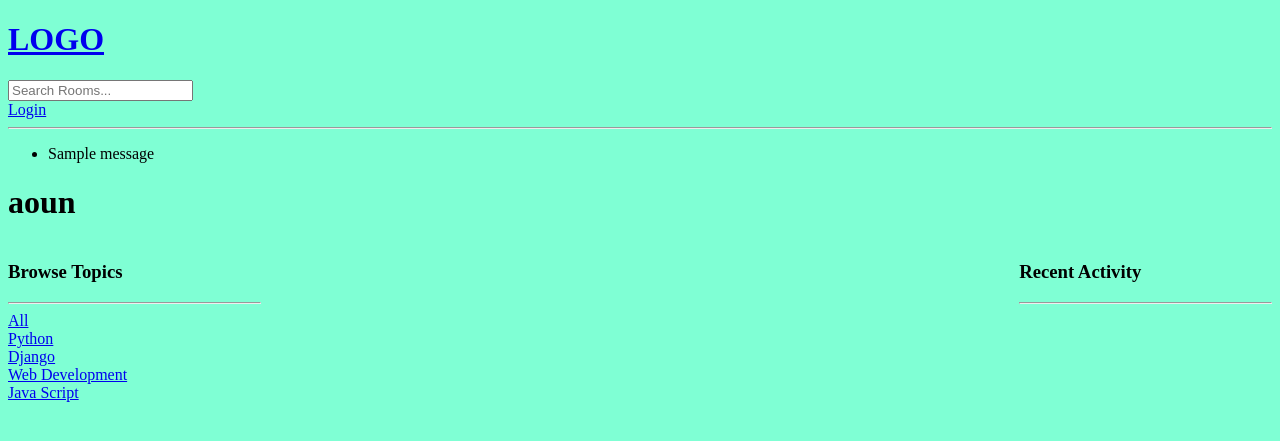
After one commit to fasihmuhammadvirk/Study-Room-Web-App, a Django app: page /profile/3/ in a window 1280 px wide. The commit adds this page. Shown: the top 441 px of the page. Run offline with Django 4.2, Linux system fonts and the light colour scheme; data comes from the database, SQL or seed files in the repository; both versions use the stored data as it was after the commit; one stand-in notice (Sample message) is shown.

Commit message:
user profile, recent activity, chat functionality

```diff
--- a/studybud/base/forms.py
+++ b/studybud/base/forms.py
@@ -6,4 +6,4 @@ class RoomForm(ModelForm):
     class Meta:
         model = Room
         fields = '__all__'
-        # exclude = ['host', 'updated', 'created']
+        exclude = ['host', 'participants']
--- a/studybud/base/models.py
+++ b/studybud/base/models.py
@@ -17,7 +17,8 @@
     topic = models.ForeignKey(Topic, on_delete=models.SET_NULL, null=True)
     name = models.CharField(max_length=200)
     description = models.TextField(null=True, blank=True)
-    # participants =
+    participants = models.ManyToManyField(
+        User, related_name='participants', blank=True)
     updated = models.DateTimeField(auto_now=True)
     created = models.DateTimeField(auto_now_add=True)
 
@@ -36,5 +37,8 @@
     updated = models.DateTimeField(auto_now=True)
     created = models.DateTimeField(auto_now_add=True)
 
+    class Meta:
+        ordering = ['-updated', '-created']
+
     def __str__(self):
         return self.body[0:50]
--- /dev/null
+++ b/studybud/base/templates/base/activity_component.html
@@ -0,0 +1,13 @@
+<h3>Recent Activity</h3>
+<hr>
+{% for message in room_messages%}
+<div>
+    <small><a href="{% url 'user-profile' message.user.id %}">@{{message.user}}</a> {{message.created|timesince}}</small>
+    <small>replied to "{{message.room}}"</small>
+    <p>{{message}}</p>
+    {% if request.user == message.user %}
+    <a href="% url 'delete-message message.id %">Delete</a>
+    {% endif %}
+    <hr />
+</div>
+{%endfor%}
--- /dev/null
+++ b/studybud/base/templates/base/feed_component.html
@@ -0,0 +1,16 @@
+<div>
+    {% for room in rooms %}
+    <div>
+        {% if request.user == room.host %}
+        <a href="{% url 'update-room' room.id %}">Edit</a>
+        <a href="{% url 'delete-room' room.id %}">Delete</a>
+        {% endif %}
+        <a href="{% url 'user-profile' room.host.id %}">@{{room.host.username}}</a>
+        <h5>
+            {{room.id}} -- <a href="{% url 'room' room.id %}">{{room.name}}</a>
+        </h5>
+        <small>{{room.topic.name}}</small>
+        <hr />
+    </div>
+    {%endfor%}
+</div>
--- /dev/null
+++ b/studybud/base/templates/base/profile.html
@@ -0,0 +1,26 @@
+{%extends 'main.html'%}
+
+{%block content%}
+
+<style>
+    .profile-container {
+        display: grid;
+        grid-template-columns: 1fr 3fr 1fr;
+    }
+</style>
+
+<h1>{{user.username}}</h1>
+
+<div class="profile-container">
+    <div>
+        {%include 'base/topics_component.html' %}
+    </div>
+    <div>
+        {%include 'base/feed_component.html' %}
+    </div>
+    <div>
+        {%include 'base/activity_component.html' %}
+    </div>
+</div>
+
+{%endblock%}
--- /dev/null
+++ b/studybud/base/templates/base/topics_component.html
@@ -0,0 +1,14 @@
+<h3>Browse Topics</h3>
+<hr />
+
+<div>
+    <a href="{% url 'home'%}"> All </a>
+</div>
+
+{%for topic in topics%}
+
+<div>
+    <a href="{% url 'home'%}?q={{topic.name}}"> {{topic.name}} </a>
+</div>
+
+{%endfor%}
--- a/studybud/base/urls.py
+++ b/studybud/base/urls.py
@@ -9,8 +9,10 @@ urlpatterns = [
 
     path('', views.home, name="home"),
     path('room/<str:pk>/', views.room, name="room"),
+    path('profile/<str:pk>/', views.userProfile, name="user-profile"),
 
     path('create-room/', views.createRoom, name="create-room"),
     path('update-room/<str:pk>/', views.updateRoom, name="update-room"),
     path('delete-room/<str:pk>/', views.deleteRoom, name="delete-room"),
+    path('delete-message/<str:pk>/', views.deleteMessage, name="delete-message"),
 ]
--- a/studybud/base/views.py
+++ b/studybud/base/views.py
@@ -6,16 +6,10 @@ from django.db.models import Q
 from django.contrib.auth.models import User
 from django.contrib.auth import authenticate, login, logout
 from django.contrib.auth.forms import UserCreationForm
-from .models import Room, Topic
+from .models import Room, Topic, Message
 from .forms import RoomForm
 # Create your views here.
 
-
-# rooms = [
-#     {'id': 1, 'name': 'Lets learn python!'},
-#     {'id': 2, 'name': 'Design with me'},
-#     {'id': 3, 'name': 'Frontend developers'},
-# ]
 
 def loginPage(request):
 
@@ -25,7 +19,7 @@ def loginPage(request):
         return redirect('home')
 
     if request.method == 'POST':
-        # email = reqest.POST.get('email')
+
         username = request.POST.get('username').lower()
         password = request.POST.get('password')
 
@@ -75,24 +69,47 @@ def home(request):
     rooms = Room.objects.filter(
         Q(topic__name__icontains=q) |
         Q(name__icontains=q) |
-        Q(description__icontains=q)
+        Q(description__icontains=q))
 
-    )
     topic = Topic.objects.all()
     room_count = rooms.count()
+    room_messages = Message.objects.filter(Q(room__topic__name__icontains=q))
 
     context = {'rooms': rooms,
                'topics': topic,
-               'room_count': room_count}
+               'room_count': room_count,
+               'room_messages': room_messages}
     return render(request, 'base/home.html', context)
 
 
 def room(request, pk):
     room = Room.objects.get(id=pk)
-    room_messages = room.message_set.all()
+    room_messages = room.message_set.all().order_by('-created')
+    participants = room.participants.all()
+
+    if request.method == 'POST':
+        message = Message.objects.create(
+            user=request.user,
+            room=room,
+            body=request.POST.get('body')
+        )
+        room.participants.add(request.user)
+        return redirect('room', pk=room.id)
+
     context = {'room': room,
-               'room_messages': room_messages}
+               'room_messages': room_messages,
+               'participants': participants}
     return render(request, 'base/room.html', context)
+
+
+def userProfile(request, pk):
+    user = User.objects.get(id=pk)
+    rooms = user.room_set.all()
+    room_messages = user.message_set.all()
+    topics = Topic.objects.all()
+    context = {'user': user, 'rooms': rooms,
+               'room_messages': room_messages, 'topics': topics}
+    return render(request, 'base/profile.html', context)
 
 
 @login_required(login_url='login')
@@ -101,7 +118,9 @@ def createRoom(request):
     if request.method == 'POST':
         form = RoomForm(request.POST)
         if form.is_valid():
-            form.save()
+            room = form.save(commit=False)
+            room.host = request.user
+            room.save()
             return redirect('home')
     context = {'form': form}
     return render(request, 'base/room_form.html', context)
@@ -135,3 +154,16 @@ def deleteRoom(request, pk):
         room.delete()
         return redirect('home')
     return render(request, 'base/delete.html', {'obj': room})
+
+
+@login_required(login_url='login')
+def deleteMessage(request, pk):
+    message = Message.objects.get(id=pk)
+
+    if request.user != message.user:
+        return HttpResponse('You are not allowed here!!')
+
+    if request.method == 'POST':
+        message.delete()
+        return redirect('home')
+    return render(request, 'base/delete.html', {'obj': message})
--- /dev/null
+++ b/studybud/static/style/main.css
@@ -0,0 +1,4 @@
+body{
+    background-color: aquamarine;
+
+}
--- a/studybud/studybud/settings.py
+++ b/studybud/studybud/settings.py
@@ -58,7 +58,7 @@ TEMPLATES = [
         'BACKEND': 'django.template.backends.django.DjangoTemplates',
         'DIRS': [
             BASE_DIR / 'templates'
-            ],
+        ],
         'APP_DIRS': True,
         'OPTIONS': {
             'context_processors': [
@@ -121,6 +121,9 @@ USE_TZ = True
 
 STATIC_URL = 'static/'
 
+STATICFILES_DIRS = [
+    BASE_DIR / 'static'
+]
 # Default primary key field type
 # https://docs.djangoproject.com/en/4.2/ref/settings/#default-auto-field
 
--- a/studybud/templates/main.html
+++ b/studybud/templates/main.html
@@ -1,9 +1,12 @@
 <!DOCTYPE html>
+
 <html lang="en">
 <head>
     <meta charset="UTF-8">
     <meta name="viewport" content="width=device-width, initial-scale=1.0">
     <title>StudyBud</title>
+    {% load static %}
+    <link rel="stylesheet" type ="text/css" media="screen" href="{% static 'style/main.css' %}">
 </head>
 <body>
     {% include 'navbar.html' %}
```
Also changed, not shown: studybud/base/templates/base/home.html (+7 -31 lines), studybud/base/templates/base/room.html (+46 -5 lines), studybud/base/admin.py (line endings or trailing spaces), studybud/base/migrations/0004_room_participants.py (added), studybud/db.sqlite3.
